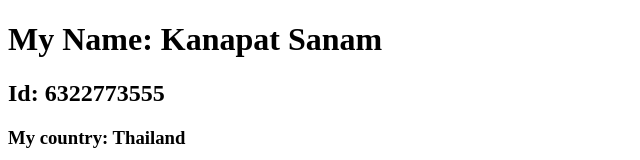
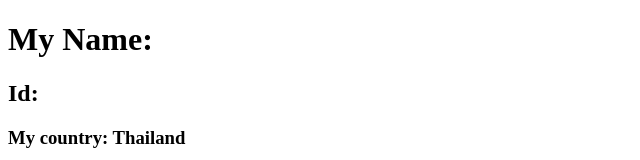
Before and after one commit to Marianplum/DES424_63322773555, a plain HTML site: page src/index.html in a window 1280 px wide. Shown: the top 160 px of the page, without its empty margins (0-640 px from the left). Drawn offline with Linux system fonts and the light colour scheme.

Commit message:
Update index.html

```diff
--- a/src/index.html
+++ b/src/index.html
@@ -1,8 +1,8 @@
 <!DOCTYPE html>
 <html>
     <body>
-    	<h1> My Name: Kanapat Sanam </h1>
-        <h2> Id: 6322773555 </h2>
+    	<h1> My Name: <MY_NAME> </h1>
+        <h2> Id: <MY_ID> </h2>
         <h3> My country: Thailand </h3>
         <img src="https://graduateadmissions.siit.tu.ac.th/plugin/img/siitlogo.png" alt="">
     </body>
```
